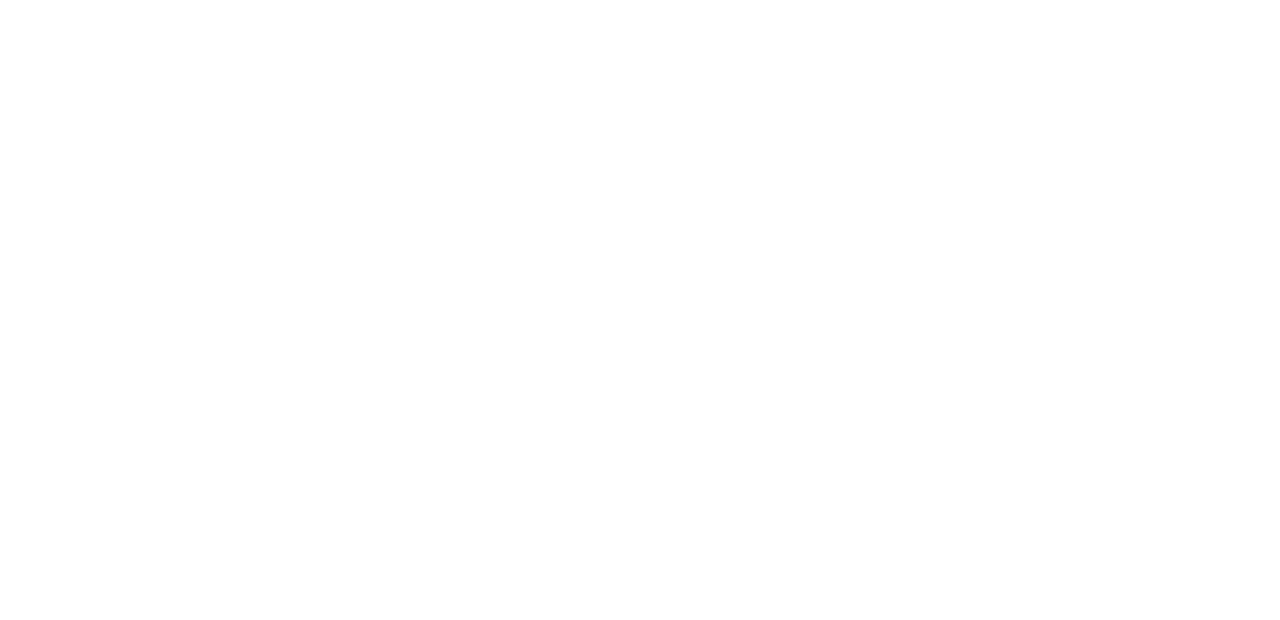
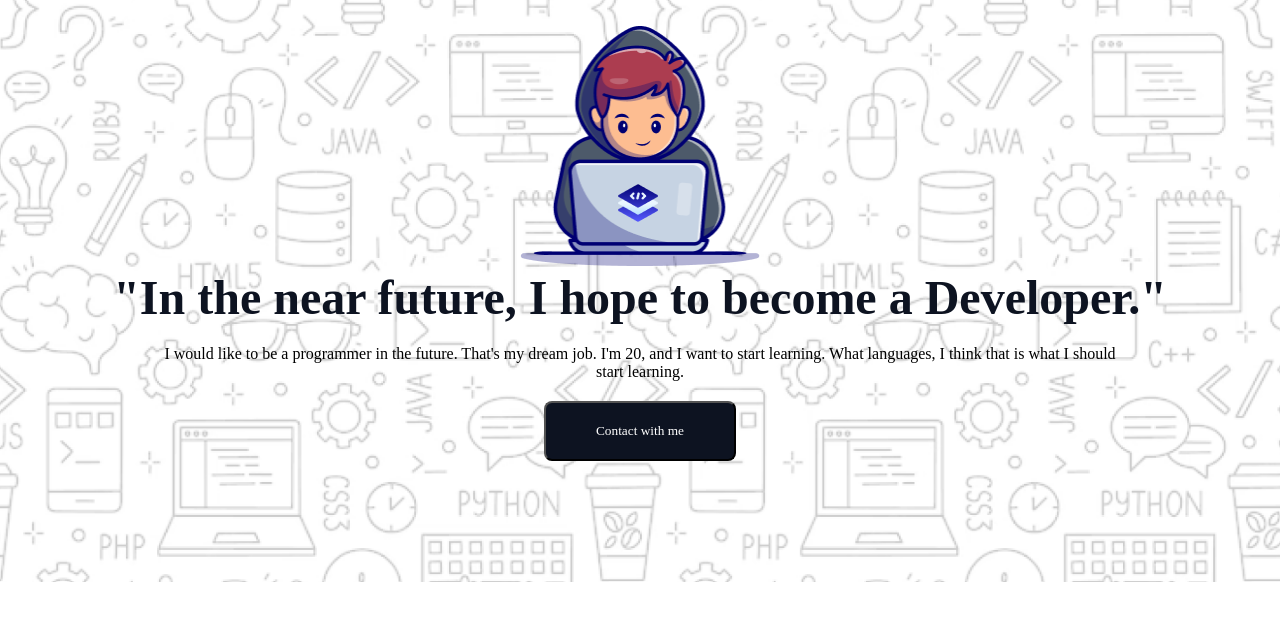
Before and after one commit to TanzidAnan/fast-Assignment-1, a plain HTML site: page index.html in a window 1280 px wide. Drawn offline with Linux system fonts and the light colour scheme; a web font is replaced by a local one.

Commit message:
banner section done

```diff
--- a/index.html
+++ b/index.html
@@ -4,8 +4,24 @@
     <meta charset="UTF-8">
     <meta name="viewport" content="width=device-width, initial-scale=1.0">
     <title>Document</title>
+    <link rel="stylesheet" href="style/style.css">
 </head>
 <body>
+    <header>
+        <section>
+            <div class="banner">
+                <img src="assets/Group.png" alt="">
+                <h1>"In the near future, I hope to become a Developer."</h1>
+                <p>I would like to be a programmer in the future. That's my dream job. I'm 20, and I want to start learning. What languages, I think that is what I should start learning.</p>
+                <button class="btn">Contact with me</button>
+            </div>
+        </section>
+    </header>
+    <main>
 
+    </main>
+    <footer>
+
+    </footer>
 </body>
 </html>
--- /dev/null
+++ b/style/style.css
@@ -0,0 +1,46 @@
+@import url('https://fonts.googleapis.com/css2?family=Azeret+Mono:ital,wght@0,100..900;1,100..900&display=swap');
+
+* {
+    margin: 0;
+    padding: 0;
+    font-family: Azeret Mono;
+}
+
+.banner {
+    width: 100%;
+    height: 582px;
+    background-image: url(../assets/Hero-bg.png);
+    background-position: center;
+    background-repeat: no-repeat;
+    background-size: cover;
+    text-align: center
+}
+
+.banner img {
+    margin-top: 26px;
+    width: 240.28px;
+    height: 240px;
+}
+
+.banner h1 {
+    color: rgb(13, 19, 33);
+    font-size: 48px;
+    font-weight: 800;
+}
+
+.banner p {
+    font-size: 16px;
+    font-weight: 400;
+    margin: 20px 150px;
+}
+
+.banner .btn {
+    padding: 20px 50px;
+    border-radius: 8px;
+    color: white;
+    background: rgb(13, 19, 33);
+}
+.banner .btn:hover{
+    background-color: white;
+    color:  rgb(13, 19, 33);
+}
```
